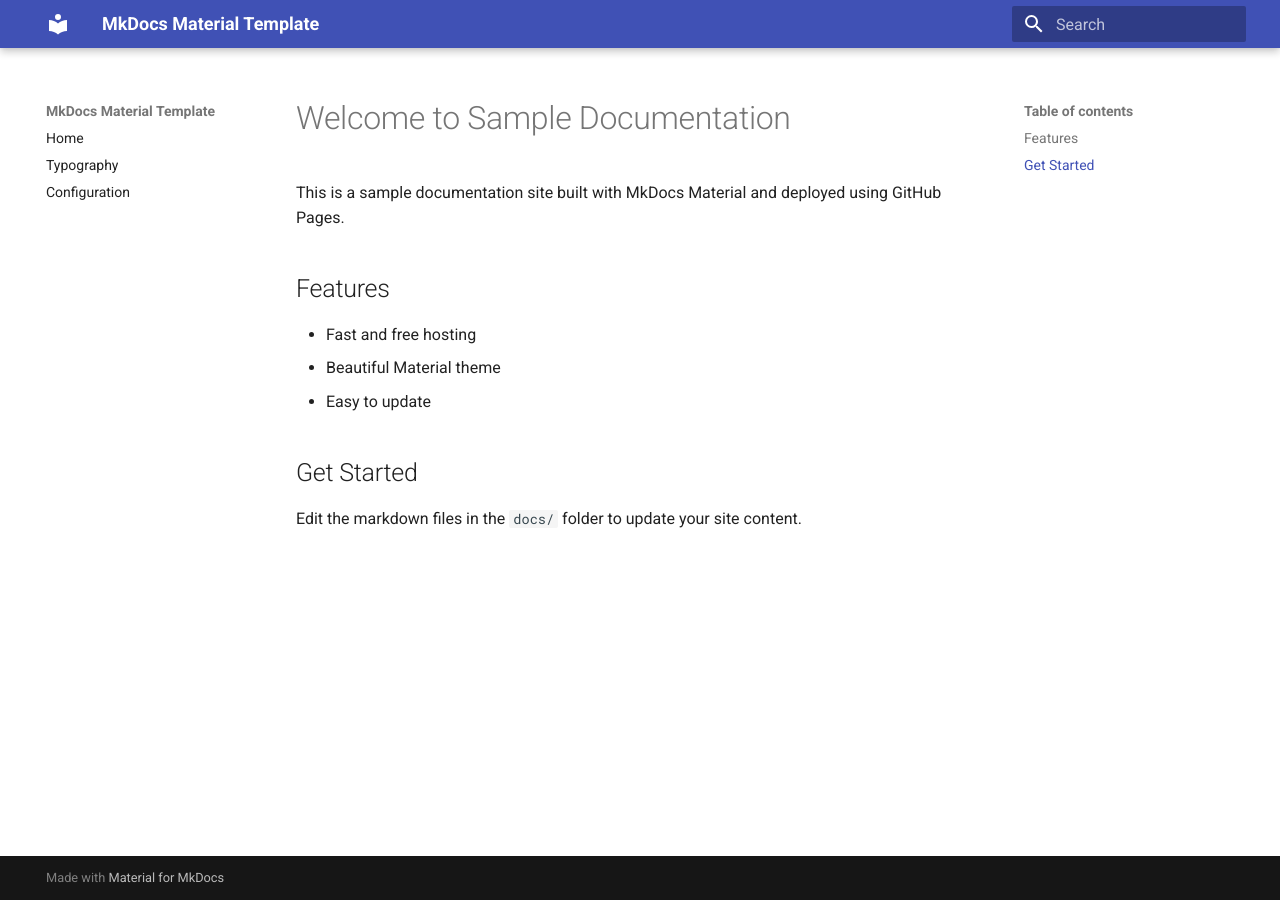
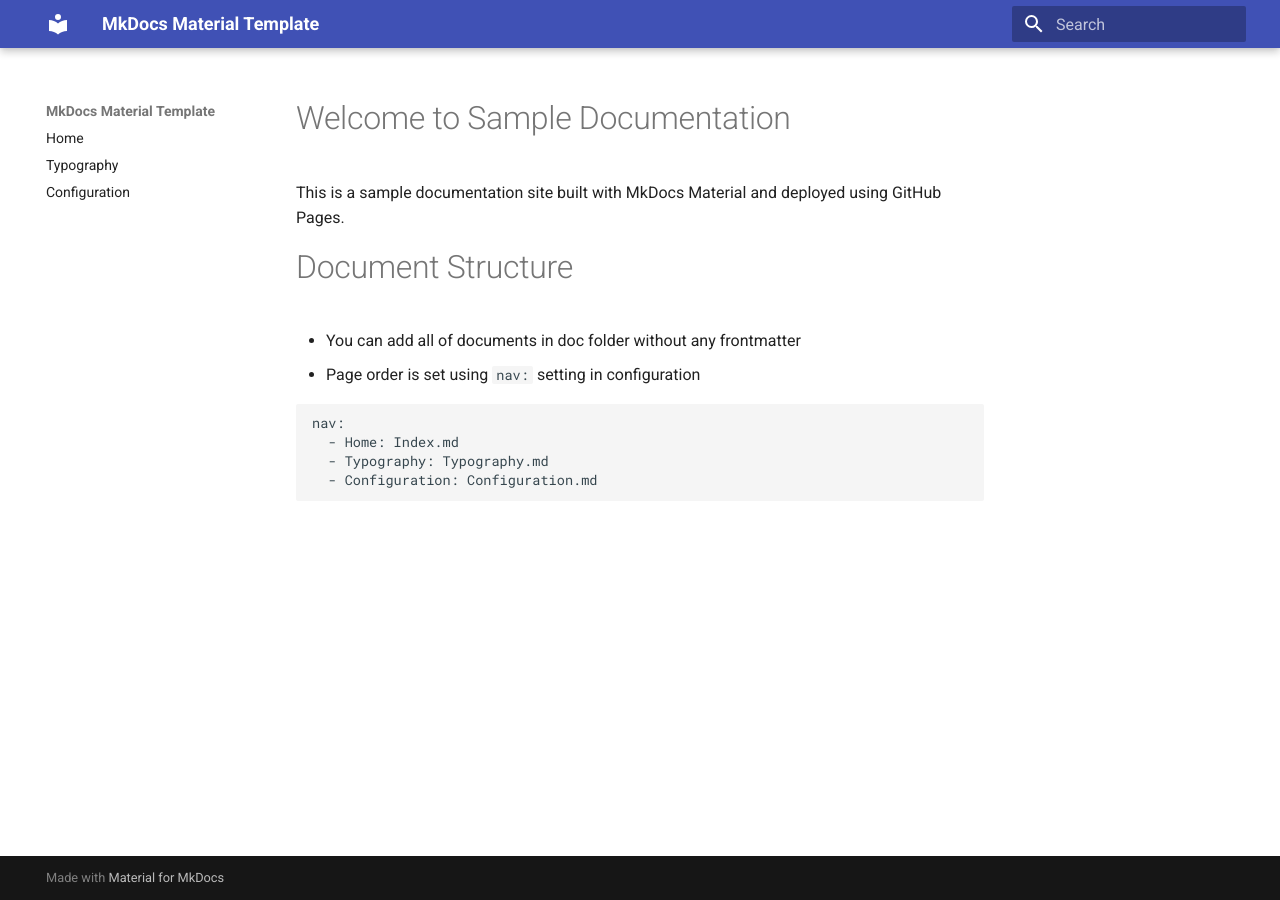
Before and after one commit to NodesAutomations/Template_MkDocs, an MkDocs documentation site: the page built from docs/index.md, in a window 1280 px wide. Built offline with MkDocs 1.6.1 and Material for MkDocs 9.7.7, drawn with Linux system fonts in a browser that asks for light colours.

Commit message:
index page updated

````diff
--- a/docs/index.md
+++ b/docs/index.md
@@ -2,10 +2,12 @@
 
 This is a sample documentation site built with MkDocs Material and deployed using GitHub Pages.
 
-## Features
-- Fast and free hosting
-- Beautiful Material theme
-- Easy to update
-
-## Get Started
-Edit the markdown files in the `docs/` folder to update your site content.
+# Document Structure
+- You can add all of documents in doc folder without any frontmatter
+- Page order is set using `nav:` setting in configuration
+```yaml
+nav:
+  - Home: Index.md
+  - Typography: Typography.md
+  - Configuration: Configuration.md
+```
````
